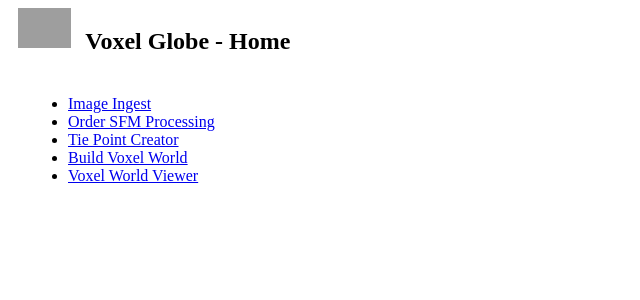
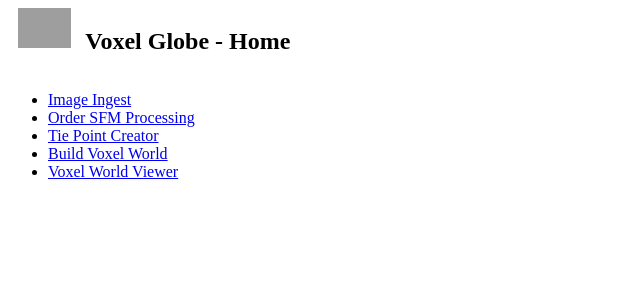
Before and after one commit to VisionSystemsInc/voxel_globe, a Django app: template voxel_globe/main/templates/main/html/index.html in a window 1280 px wide. Shown: the top 300 px of the page, without its empty margins (0-640 px from the left). Run offline with Django 3.2, Linux system fonts and the light colour scheme; the template is opened without the code that fills it, so the values that code supplies are empty; some libraries are stand-ins or nearby versions; grey boxes are pictures that could not be loaded.

Commit message:
Fixed 20px margin bug causing vertical scroll bar, and malformed html

```diff
--- a/voxel_globe/main/templates/main/html/index.html
+++ b/voxel_globe/main/templates/main/html/index.html
@@ -4,8 +4,6 @@
 {% block title %}Voxel Globe - Main {% endblock %}
 
 {% block includes %}
-
-</style>
 {% endblock %}
 
 {%block globalfunctions %}
@@ -20,7 +18,7 @@
 
 {% block content %}
 
-<div class="main-content" style="margin: 20px;">
+<div class="main-content">
     <ul>
         <li><a href="{% url 'ingest:ingest' %}">Image Ingest</a></li>
         <li><a href="{% url 'order_visualsfm:make_order' %}">Order SFM Processing</a></li>
```
